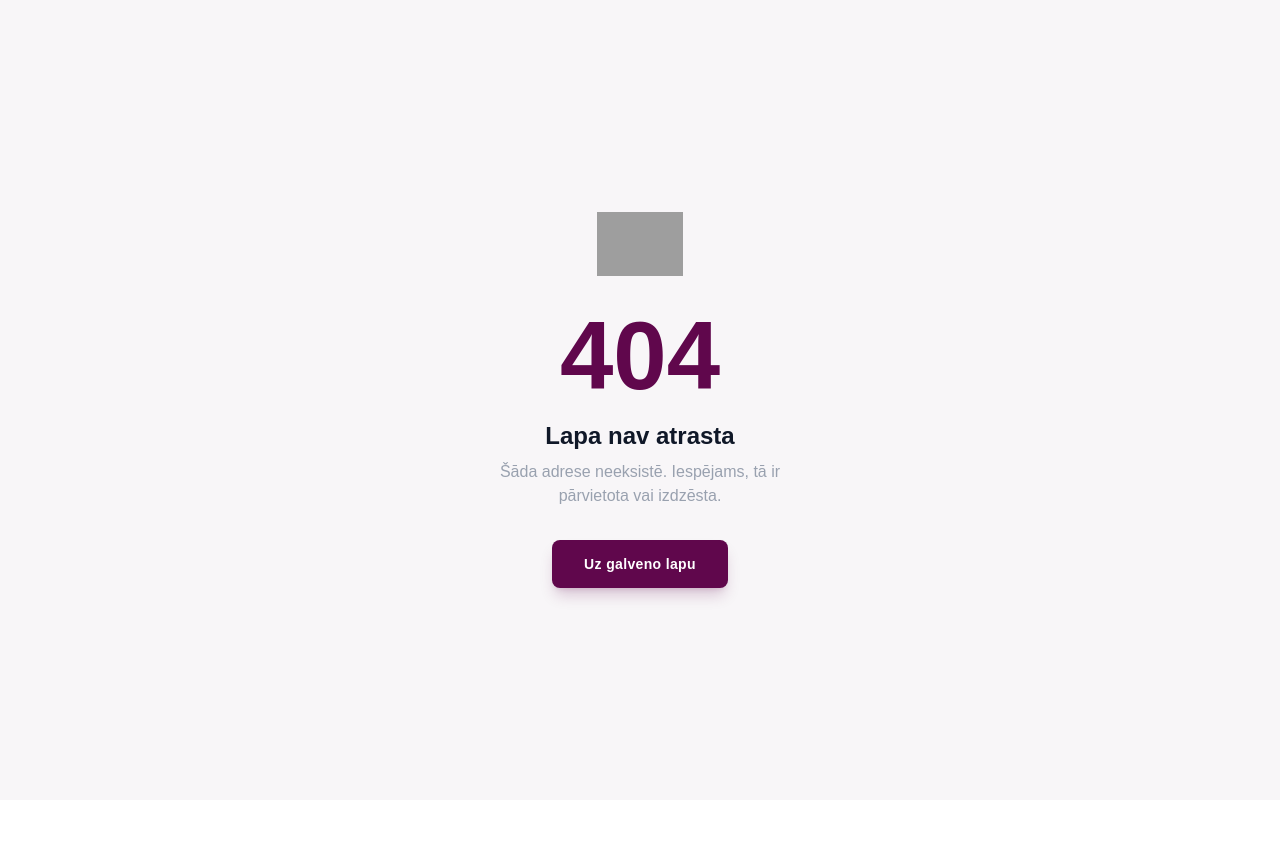
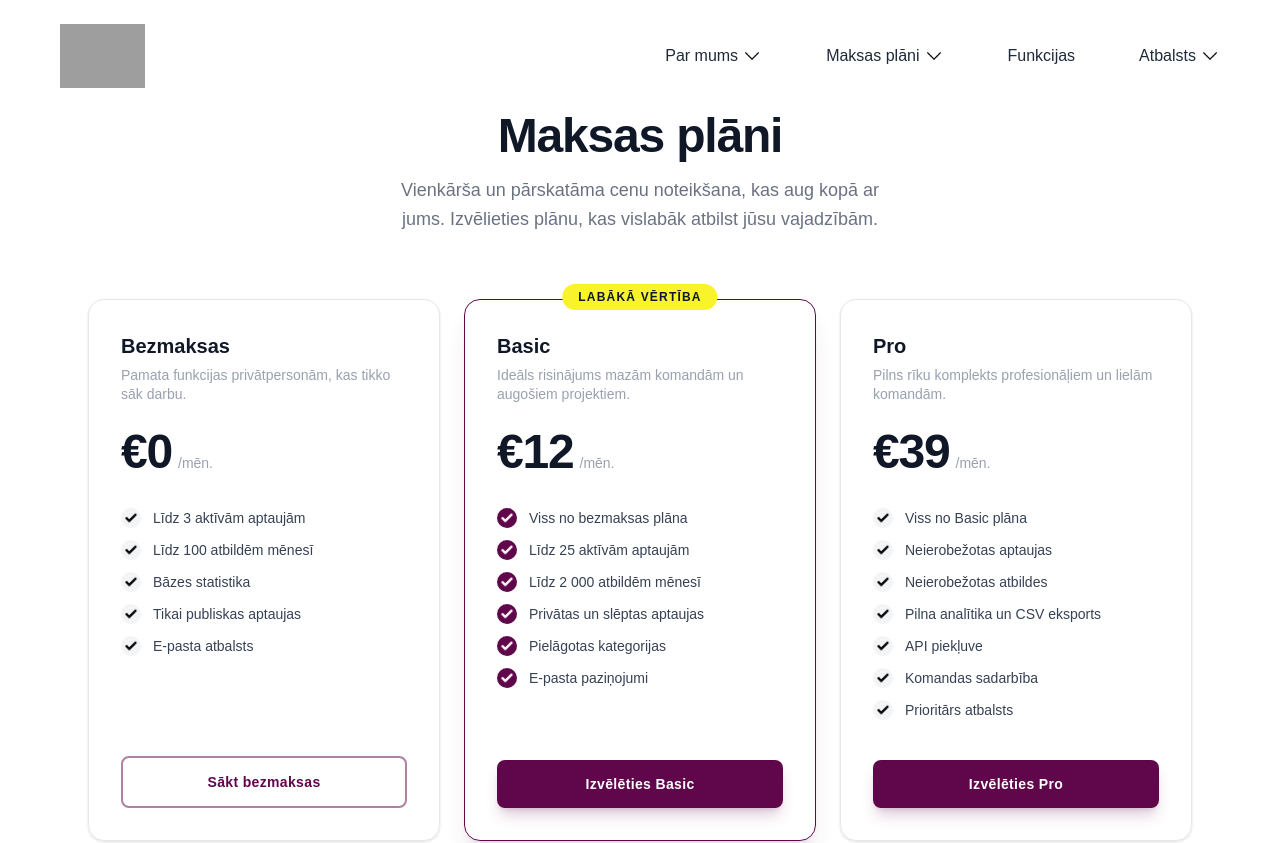
Before and after one commit to 23DP1NKris/Poller, a React (Vite) app in the folder frontend/: page /pricing in a window 1280 px wide. Before the commit this address had no page. Shown: the top 843 px of the page. Before the commit the page ends 800 px from the top, so only its background shows below. Built offline with nearby package versions, Linux system fonts and the light colour scheme; grey boxes are pictures that could not be loaded.

Commit message:
Added a pricing page frontend with logic for easy adjustments

```diff
--- /dev/null
+++ b/frontend/src/pages/Pricing.jsx
@@ -0,0 +1,149 @@
+import { Link } from "react-router-dom"
+import GuestHeader from "../layouts/GuestHeader.jsx"
+import Footer from "../layouts/Footer.jsx"
+import checkmarkIcon from "../assets/images/checkmark_icon.png"
+
+const plans = [
+    {
+        name: "Bezmaksas",
+        price: 0,
+        description: "Pamata funkcijas privātpersonām, kas tikko sāk darbu.",
+        features: [
+            "Līdz 3 aktīvām aptaujām",
+            "Līdz 100 atbildēm mēnesī",
+            "Bāzes statistika",
+            "Tikai publiskas aptaujas",
+            "E-pasta atbalsts",
+        ],
+        cta: "Sākt bezmaksas",
+        ctaLink: "/register",
+        featured: false,
+        outline: true,
+    },
+    {
+        name: "Basic",
+        price: 12,
+        description: "Ideāls risinājums mazām komandām un augošiem projektiem.",
+        badge: "Labākā vērtība",
+        features: [
+            "Viss no bezmaksas plāna",
+            "Līdz 25 aktīvām aptaujām",
+            "Līdz 2 000 atbildēm mēnesī",
+            "Privātas un slēptas aptaujas",
+            "Pielāgotas kategorijas",
+            "E-pasta paziņojumi",
+        ],
+        cta: "Izvēlēties Basic",
+        ctaLink: "/register",
+        featured: true,
+        outline: false,
+    },
+    {
+        name: "Pro",
+        price: 39,
+        description: "Pilns rīku komplekts profesionāļiem un lielām komandām.",
+        features: [
+            "Viss no Basic plāna",
+            "Neierobežotas aptaujas",
+            "Neierobežotas atbildes",
+            "Pilna analītika un CSV eksports",
+            "API piekļuve",
+            "Komandas sadarbība",
+            "Prioritārs atbalsts",
+        ],
+        cta: "Izvēlēties Pro",
+        ctaLink: "/register",
+        featured: false,
+        outline: false,
+    },
+]
+
+function FeatureCheck({ featured }) {
+    return (
+        <div className={`w-5 h-5 shrink-0 rounded-full p-[3px] transition-colors
+            ${featured ? "bg-primary" : "bg-gray-100"}`}>
+            <img
+                src={checkmarkIcon}
+                alt=""
+                className={`w-full h-full object-contain ${featured ? "brightness-0 invert" : ""}`}
+            />
+        </div>
+    )
+}
+
+function Pricing() {
+    return (
+        <>
+            <GuestHeader />
+
+            <div className="w-full max-w-6xl mx-auto px-6 pb-5">
+                <section className="text-center mb-16">
+                    <h1 className="text-4xl md:text-5xl font-bold text-gray-900 mb-4 tracking-tight">
+                        Maksas plāni
+                    </h1>
+                    <p className="text-gray-500 text-lg max-w-lg mx-auto leading-relaxed">
+                        Vienkārša un pārskatāma cenu noteikšana, kas aug kopā ar jums.
+                        Izvēlieties plānu, kas vislabāk atbilst jūsu vajadzībām.
+                    </p>
+                </section>
+
+                <section className="grid grid-cols-1 md:grid-cols-3 gap-6">
+                    {plans.map((plan) => (
+                        <div
+                            key={plan.name}
+                            className={`relative flex flex-col rounded-2xl border p-8
+                                ${plan.featured
+                                    ? "border-primary shadow-xl shadow-primary/10"
+                                    : "border-gray-200 shadow-sm"
+                                }`}
+                        >
+                            {plan.badge && (
+                                <div className="absolute -top-4 left-1/2 -translate-x-1/2 z-10">
+                                    <span className="bg-primary-yellow text-gray-900 text-xs font-bold px-4 py-1.5 rounded-full tracking-widest uppercase whitespace-nowrap">
+                                        {plan.badge}
+                                    </span>
+                                </div>
+                            )}
+
+                            <div className="mb-6">
+                                <h2 className="text-xl font-bold text-gray-900 mb-1.5">{plan.name}</h2>
+                                <p className="text-sm text-gray-400 leading-snug">{plan.description}</p>
+                            </div>
+
+                            <div className="mb-8">
+                                <span className="text-5xl font-bold text-gray-900 tracking-tight">
+                                    €{plan.price}
+                                </span>
+                                <span className="text-gray-400 text-sm ml-1.5">/mēn.</span>
+                            </div>
+
+                            <ul className="space-y-3 mb-10 flex-1">
+                                {plan.features.map((feature) => (
+                                    <li key={feature} className="flex items-center gap-3 text-sm text-gray-700">
+                                        <FeatureCheck featured={plan.featured} />
+                                        {feature}
+                                    </li>
+                                ))}
+                            </ul>
+
+                            <Link
+                                to={plan.ctaLink}
+                                className={`w-full text-center py-3.5 rounded-lg font-semibold text-sm tracking-wide transition-all transform hover:-translate-y-0.5 shadow-lg
+                                    ${plan.outline
+                                        ? "border-2 border-primary/50 text-primary hover:bg-primary/5 shadow-transparent"
+                                        : "bg-primary text-white hover:bg-primary/90 shadow-primary/20"
+                                    }`}
+                            >
+                                {plan.cta}
+                            </Link>
+                        </div>
+                    ))}
+                </section>
+            </div>
+
+            <Footer />
+        </>
+    )
+}
+
+export default Pricing
--- a/frontend/src/routes/index.jsx
+++ b/frontend/src/routes/index.jsx
@@ -13,6 +13,7 @@ import Dashboard from "../pages/Dashboard.jsx"
 import EditPoll from "../pages/EditPoll.jsx"
 import AnswerPoll from "../pages/AnswerPoll.jsx"
 import NotFound from "../pages/NotFound.jsx"
+import Pricing from "../pages/Pricing.jsx"
 
 export const router = createBrowserRouter([
     { path: '/', element: <App /> },
@@ -29,5 +30,6 @@ export const router = createBrowserRouter([
     { path: '/dashboard', element: <Dashboard /> },
     { path: '/polls/:id/edit', element: <EditPoll />},
     { path: '/poll/:id', element: <AnswerPoll /> },
+    { path: '/pricing', element: <Pricing /> },
     { path: '*', element: <NotFound /> },
 ])
```
